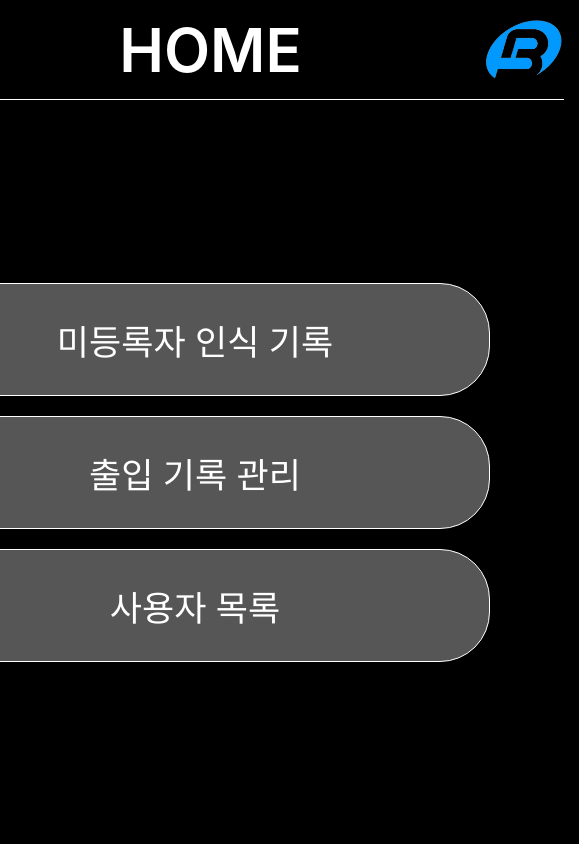
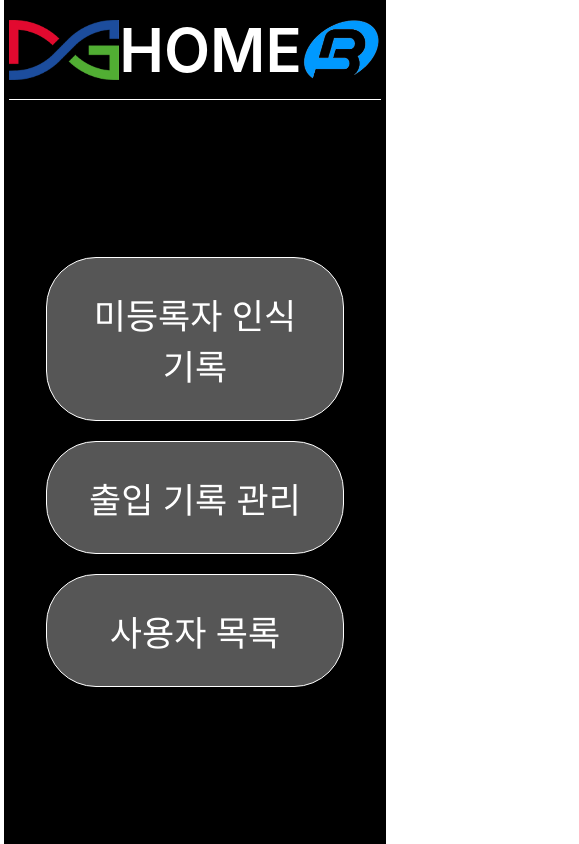
Before and after one commit to KNU-PBL/PBL-web, a React (Create React App) app: page / in a window 390 px wide. Shown: the whole page, 579 px wide, since content can reach past the window. Built offline with nearby package versions, Linux system fonts and the light colour scheme; a web font is replaced by a local one.

Commit message:
style: 반응형 스타일 수정

```diff
--- a/src/styles/Container.js
+++ b/src/styles/Container.js
@@ -3,22 +3,33 @@ import styled from "styled-components";
 const Container = styled.div`
   display: flex;
   flex-direction: column;
-  height: 100vh;
-  width: 768px;
-  margin: 0;
+  height: 100vh; /* 뷰포트 높이에 맞춤 */
+  width: 100%; /* 뷰포트 너비에 맞춤 */
+  max-width: 768px; /* 데스크톱에서는 최대 너비 제한 */
+  margin: 0 auto; /* 화면 가운데 정렬 */
   padding: 0 20px;
   box-sizing: border-box;
   background-color: #000;
   color: #fff;
   overflow-y: scroll;
 
+  /* 태블릿 크기 조정 */
   @media (max-width: 1024px) {
-    max-width: 800px;
-  }
-
-  @media (max-width: 768px) {
     max-width: 100%;
     padding: 0 15px;
   }
+
+  /* 휴대폰 크기 조정 */
+  @media (max-width: 768px) {
+    max-width: 100%;
+    width: 100%;
+    padding: 0 10px; /* 좌우 여백 축소 */
+  }
+
+  /* 아주 작은 화면 (스마트폰) */
+  @media (max-width: 480px) {
+    padding: 0 5px; /* 더 작은 여백 */
+  }
 `;
+
 export default Container;
```
